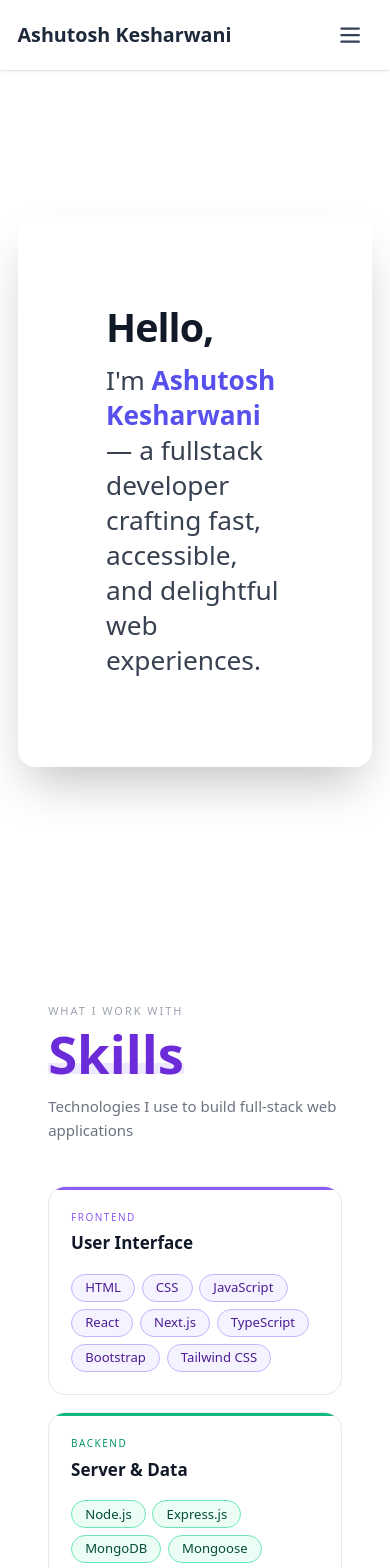
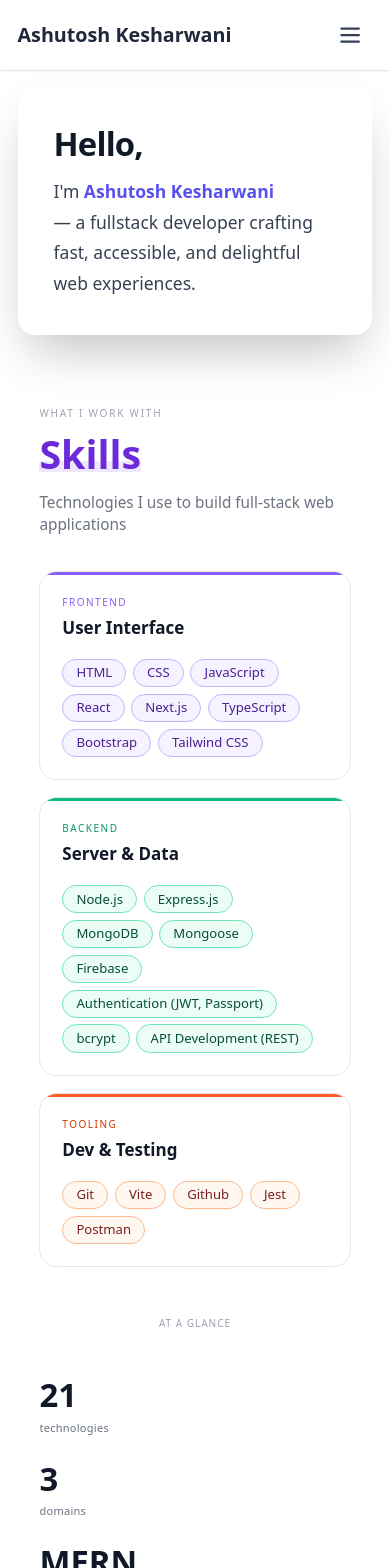
Before and after one commit to ashukesharwani361/portfolio, a React (Vite) app: page / in a window 390 px wide. Shown: the top 1568 px of the page. Built offline with nearby package versions, Linux system fonts and the light colour scheme.

Commit message:
added mobile screen compatibility

```diff
--- a/src/components/navbar.jsx
+++ b/src/components/navbar.jsx
@@ -104,6 +104,7 @@ export default function Navbar() {
                 <div className="flex flex-col gap-2" role="menu" aria-hidden={!open}>
                     <NavLink to="/" className={linkClass} end onClick={() => setOpen(false)} role="menuitem">Home</NavLink>
                     <NavLink to="/projects" className={linkClass} onClick={() => setOpen(false)} role="menuitem">Projects</NavLink>
+                    <NavLink to="/certificates" className={linkClass} onClick={() => setOpen(false)} role="menuitem">Certificates</NavLink>
                     <button onClick={() => { setOpen(false); scrollToFooterEmail() }} className={linkClass({ isActive: false })} role="menuitem">Contact</button>
                     <button onClick={() => { setOpen(false); setTheme(prev => prev === 'dark' ? 'light' : 'dark') }} className={linkClass({ isActive: false })} aria-label="Toggle theme mobile" role="menuitem">
                             {theme === 'dark' ? (
--- a/src/data/Skills.jsx
+++ b/src/data/Skills.jsx
@@ -91,33 +91,33 @@ export default function Skills() {
   }, []);
 
   return (
-    <section ref={sectionRef} className="min-w-full mx-auto px-6 py-20 bg-white dark:bg-slate-900 rounded-2xl">
+    <section ref={sectionRef} className="min-w-full mx-auto px-4 py-12 sm:px-6 sm:py-20 bg-white dark:bg-slate-900 rounded-2xl">
 
       {/* Header */}
       <div
-        className="mb-10"
+        className="mb-8 sm:mb-10"
         style={{
           opacity: visible ? 1 : 0,
           transform: visible ? "translateY(0)" : "translateY(16px)",
           transition: "opacity 0.5s ease, transform 0.5s ease",
         }}
       >
-        <p className="text-[11px] font-medium tracking-[0.18em] uppercase text-gray-400 dark:text-gray-400 mb-2">
+        <p className="text-[10px] sm:text-[11px] font-medium tracking-[0.18em] uppercase text-gray-400 dark:text-gray-400 mb-2">
           What I work with
         </p>
 
-        <h2 className="relative inline-block text-5xl text-purple-700 font-extrabold dark:text-white leading-none">
+        <h2 className="relative inline-block text-4xl sm:text-5xl text-purple-700 font-extrabold dark:text-white leading-tight">
           Skills
           <span className="absolute left-0 bottom-1.5 w-full h-2.5 bg-violet-400 opacity-20 rounded-sm -z-10" />
         </h2>
 
-        <p className="text-[15px] text-gray-500 dark:text-gray-300 font-light mt-3">
+        <p className="max-w-xl text-sm sm:text-[15px] text-gray-500 dark:text-gray-300 font-light mt-3">
           Technologies I use to build full-stack web applications
         </p>
       </div>
 
       {/* Skill cards */}
-      <div className="grid grid-cols-1 sm:grid-cols-2 lg:grid-cols-3 gap-4">
+      <div className="grid grid-cols-1 gap-4 sm:grid-cols-2 lg:grid-cols-3">
         {skillGroups.map((group, i) => (
           <SkillGroup
             key={group.id}
@@ -130,14 +130,14 @@ export default function Skills() {
 
       {/* Divider */}
       <div
-        className="flex items-center gap-3 my-8"
+        className="flex flex-col sm:flex-row items-center gap-3 my-8"
         style={{
           opacity: visible ? 1 : 0,
           transition: "opacity 0.5s ease 400ms",
         }}
       >
         <div className="flex-1 h-px bg-gray-200 dark:bg-gray-700" />
-        <span className="text-[11px] tracking-widest text-gray-400 dark:text-gray-400 uppercase">
+        <span className="text-[10px] sm:text-[11px] tracking-widest text-gray-400 dark:text-gray-400 uppercase">
           at a glance
         </span>
         <div className="flex-1 h-px bg-gray-200 dark:bg-gray-700" />
@@ -145,14 +145,14 @@ export default function Skills() {
 
       {/* Stats */}
       <div
-        className="flex gap-8"
+        className="flex flex-col gap-6 sm:flex-row sm:justify-between"
         style={{
           opacity: visible ? 1 : 0,
           transition: "opacity 0.5s ease 500ms",
         }}
       >
         {stats.map((stat) => (
-          <div key={stat.label} className="flex flex-col gap-0.5">
+          <div key={stat.label} className="flex flex-col gap-1.5 items-start sm:items-center">
             <span className="text-3xl font-extrabold text-gray-900 dark:text-white leading-none">
               {stat.value}
             </span>
--- a/src/pages/Homepage.jsx
+++ b/src/pages/Homepage.jsx
@@ -18,21 +18,17 @@ export default function Homepage() {
 
     return (
         <>
-            <div
-                className="min-h-screen min-w-full flex items-center justify-center p-4 dark:bg-slate-900"
-            >
-
-                <div className="max-w-full mx-auto bg-white/30 dark:bg-gray-800 border border-white/30 dark:border-white/10 rounded-2xl shadow-2xl hover:shadow-indigo-400/40 hover:scale-105 transition-all duration-300 p-20 backdrop-blur-xl">
-                    <div className="text-4xl font-extrabold text-gray-900 dark:text-white mb-3 tracking-tight">
+            <div className="min-w-full flex items-center justify-center p-4 dark:bg-slate-900">
+                <div className="w-full max-w-4xl mx-auto bg-white/30 dark:bg-gray-800 border border-white/30 dark:border-white/10 rounded-2xl shadow-2xl hover:shadow-indigo-400/40 hover:scale-105 transition-all duration-300 p-8 sm:p-12 lg:p-20 backdrop-blur-xl">
+                    <div className="text-3xl sm:text-4xl font-extrabold text-gray-900 dark:text-white mb-3 tracking-tight">
                         Hello,
                     </div>
-                    <div className="text-2xl text-gray-700 dark:text-gray-300">
+                    <div className="text-base sm:text-xl text-gray-700 dark:text-gray-300 leading-7 sm:leading-8">
                         I'm <span className="text-indigo-600 font-bold dark:text-indigo-400">Ashutosh Kesharwani</span>
                         <br />
                         — a fullstack developer crafting fast, accessible, and delightful web experiences.
                     </div>
                 </div>
-
             </div>
 
             <div className='dark:bg-slate-900 max-w-full px-5 flex justify-center'>
@@ -53,37 +49,21 @@ export default function Homepage() {
                 </div>
             </section> */}
 
-            <section
-                className="min-h-screen min-w-full flex items-center flex-wrap justify-evenly p-4 dark:bg-slate-900"
-
-            >
-                <div className="w-full max-w-7xl mx-auto px-4 sm:px-6 lg:px-8 mb-8 group">
+            <section className="w-full py-10 px-4 dark:bg-slate-900">
+                <div className="w-full max-w-7xl mx-auto px-0 sm:px-6 lg:px-8 mb-8 group">
                     <h2 id="projects" tabIndex="0" className="text-3xl sm:text-4xl font-extrabold text-purple-700 dark:text-white">Projects</h2>
                     <div className="mt-2 w-16 h-1 bg-purple-500 dark:bg-white rounded transition-all duration-300 group-hover:w-28 group-focus-within:w-28"></div>
                 </div>
 
-                {/* {yelpProject && (
-                    <div onClick={() => navigate(`/projects/${yelpProject.name.toLowerCase().replace(/\s+/g, '')}`)} className="mb-16 w-[70vw] md:w-[40vw] lg:w-[30vw] bg-white/90 dark:bg-gray-700 border border-gray-200 dark:border-gray-700 rounded-lg shadow-md overflow-hidden hover:shadow-2xl transition-all duration-300 hover:scale-105 cursor-pointer">
-                        <img src={yelpProject.image[0]} alt={yelpProject.name} className="w-full h-64 md:h-72 lg:h-80 object-cover dark:border-white" />
-                        <div className="p-6">
-                            <h5 className="text-2xl font-bold tracking-tight text-gray-900 dark:text-white">
-                                {yelpProject.name}
-                            </h5>
-                            <p className="font-normal text-gray-700 dark:text-white pt-3 line-clamp-2 md:line-clamp-4">
-                                {yelpProject.description}
-                            </p>
-                        </div>
-                    </div>
-                )} */}
-
+                <div className="grid gap-6 justify-items-center sm:grid-cols-2 xl:grid-cols-2">
                     {yelpProject && (
-                    <div onClick={() => navigate(`/projects/${yelpProject.name.toLowerCase().replace(/\s+/g, '')}`)} className="mb-16 w-full max-w-xs bg-white/90 dark:bg-gray-700 border border-gray-200 dark:border-gray-700 rounded-lg shadow-md overflow-hidden hover:shadow-green-400 hover:shadow-2xl transition-all duration-300 hover:scale-105 cursor-pointer">
-                        <img src={yelpProject.image[0]} alt={yelpProject.name} className="w-full h-fit object-contain" />
-                        <div className="p-4">
+                        <div onClick={() => navigate(`/projects/${yelpProject.name.toLowerCase().replace(/\s+/g, '')}`)} className="w-full max-w-sm bg-white/90 dark:bg-gray-700 border border-gray-200 dark:border-gray-700 rounded-lg shadow-md overflow-hidden hover:shadow-green-400 hover:shadow-2xl transition-all duration-300 hover:-translate-y-1 hover:scale-[1.01] cursor-pointer">
+                            <img src={yelpProject.image[0]} alt={yelpProject.name} className="w-full h-56 object-cover" />
+                            <div className="p-4 sm:p-5">
                                 <h5 className="text-xl font-bold tracking-tight text-gray-900 dark:text-white">
                                     {yelpProject.name}
                                 </h5>
-                            <p className="font-normal text-sm text-gray-700 dark:text-white pt-3 line-clamp-2 md:line-clamp-4">
+                                <p className="font-normal text-sm text-gray-700 dark:text-gray-300 pt-3 line-clamp-3 sm:line-clamp-4">
                                     {yelpProject.description}
                                 </p>
                             </div>
@@ -91,27 +71,33 @@ export default function Homepage() {
                     )}
 
                     {codebookProject && (
-                    <div onClick={() => navigate(`/projects/${codebookProject.name.toLowerCase().replace(/\s+/g, '')}`)} className={`mb-16 w-full max-w-xs bg-white/90 dark:bg-gray-700 border border-gray-200 dark:border-gray-700 rounded-lg shadow-md overflow-hidden hover:shadow-green-400 hover:shadow-2xl transition-all duration-300 hover:scale-105 cursor-pointer`}>
-                        <img src={codebookProject.image[0]} alt={codebookProject.name} className="w-full h-fit object-contain" />
-                        <div className="p-4">
+                        <div onClick={() => navigate(`/projects/${codebookProject.name.toLowerCase().replace(/\s+/g, '')}`)} className="w-full max-w-sm bg-white/90 dark:bg-gray-700 border border-gray-200 dark:border-gray-700 rounded-lg shadow-md overflow-hidden hover:shadow-green-400 hover:shadow-2xl transition-all duration-300 hover:-translate-y-1 hover:scale-[1.01] cursor-pointer">
+                            <img src={codebookProject.image[0]} alt={codebookProject.name} className="w-full h-56 object-cover" />
+                            <div className="p-4 sm:p-5">
                                 <h5 className="text-xl font-bold tracking-tight text-gray-900 dark:text-white">
                                     {codebookProject.name}
                                 </h5>
-                            <p className="font-normal text-sm text-gray-700 dark:text-white pt-3 line-clamp-2 md:line-clamp-4">
+                                <p className="font-normal text-sm text-gray-700 dark:text-gray-300 pt-3 line-clamp-3 sm:line-clamp-4">
                                     {codebookProject.description}
                                 </p>
                             </div>
                         </div>
                     )}
+                </div>
 
-                {/* View more button: navigates to the Projects listing */}
                 <div className="w-full flex justify-center mt-6">
                     <button onClick={() => navigate('/projects')} className="px-6 py-3 bg-white/90 text-indigo-700 rounded-md shadow hover:bg-white transition-all duration-200">
                         View more projects
                     </button>
                 </div>
+            </section>
 
-            </section>
+            {/* View more button: navigates to the Projects listing
+            <div className="w-full flex justify-center mt-6">
+                <button onClick={() => navigate('/projects')} className="px-6 py-3 bg-white/90 text-indigo-700 rounded-md shadow hover:bg-white transition-all duration-200">
+                    View more projects
+                </button>
+            </div> */}
 
         </>
     )
```
Also changed, not shown: src/pages/Certifiicates.jsx (+21 -13 lines), src/pages/Projects.jsx (+4 -6 lines). Lines whose indentation alone changed are shown as unchanged.
